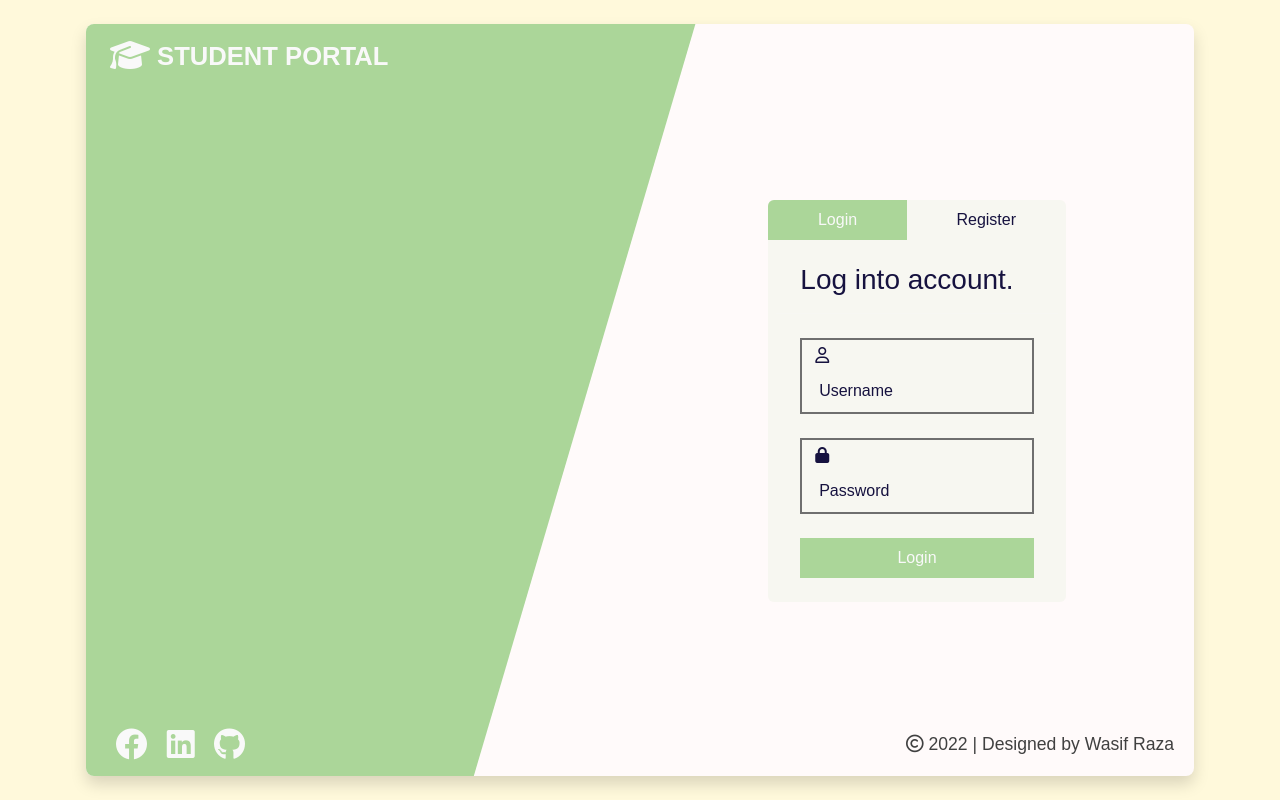
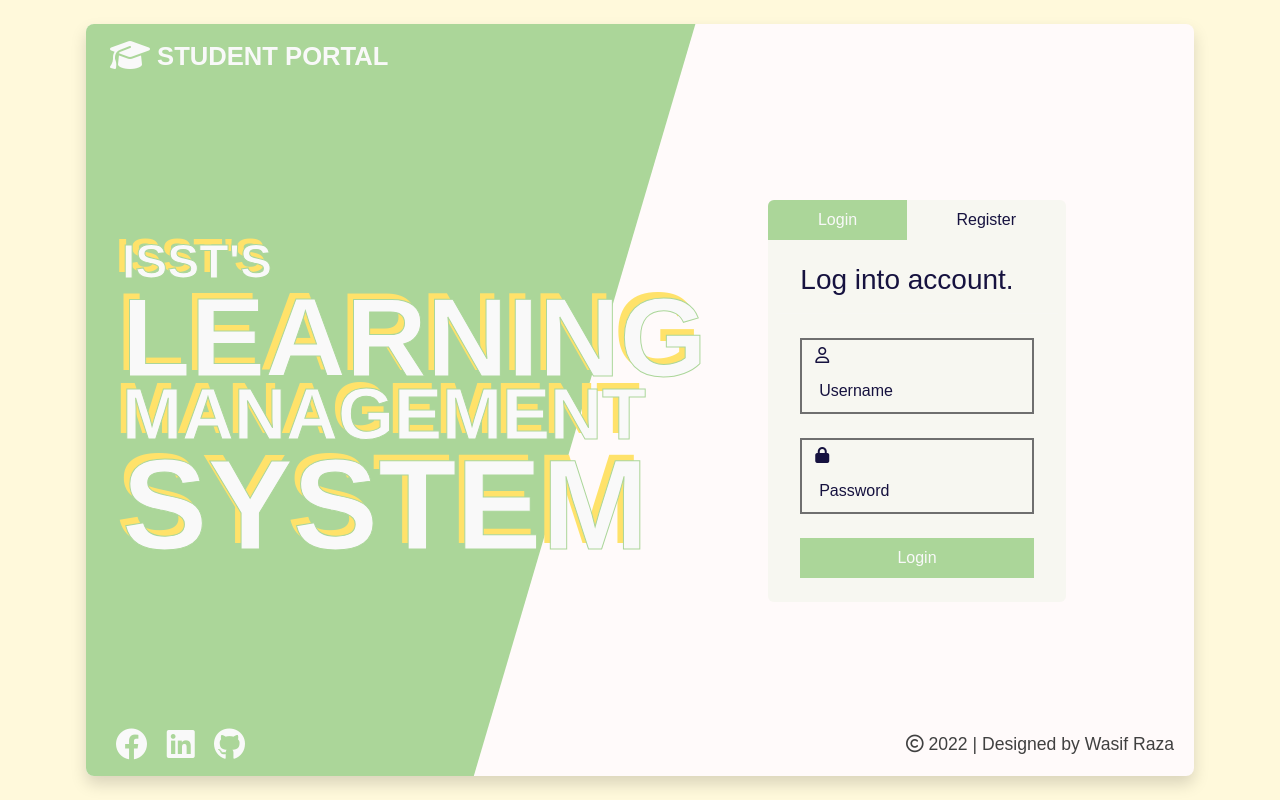
Before and after one commit to mwasifraza/portal-app, a React (Create React App) app: page / in a window 1280 px wide. Built offline with nearby package versions, Linux system fonts and the light colour scheme.

Commit message:
homepg chnges

```diff
--- a/src/components/Home.js
+++ b/src/components/Home.js
@@ -17,7 +17,16 @@ const Home = () => {
           </nav>
 
           <div className='row header-body'>
-            <div className='col-sm-6'></div>
+            <div className='col-sm-6 d-flex align-items-center'>
+              <div className='mx-4'>
+                <h1 className='main-title-heading'>
+                  <span>ISST's </span>
+                  <span>Learning </span>
+                  <span>Management </span>
+                  <span>System </span>
+                </h1>
+              </div>
+            </div>
             <div className='offset-sm-1 col-sm-4 d-flex align-items-center'>
               <div className='mx-4 form-bg-glass w-100'>
                 <ul className="nav nav-tabs nav-fill" id="myTab" role="tablist">
--- a/src/css/style.scss
+++ b/src/css/style.scss
@@ -51,6 +51,30 @@ body{
     }
     .header-body{
         flex-grow: 1;
+        .main-title-heading{
+            font-weight: 900;
+            text-transform: uppercase;
+            color: #f9f9f9;
+            -webkit-text-stroke-width: 1px;
+            -webkit-text-stroke-color: $primary-color;
+            // paint-order: stroke fill;
+            text-shadow: -6px -6px 0 #ffe26a;
+            span:nth-child(1){
+                font-size: 3rem;
+            }
+            span:nth-child(2){
+                font-size: 7rem;
+                line-height: 6rem;
+            }
+            span:nth-child(3){
+                font-size: 4.5rem;
+                line-height: 3.5rem;
+            }
+            span:nth-child(4){
+                font-size: 8rem;
+                line-height: 7rem;
+            }
+        }
     }
 }
 
```
